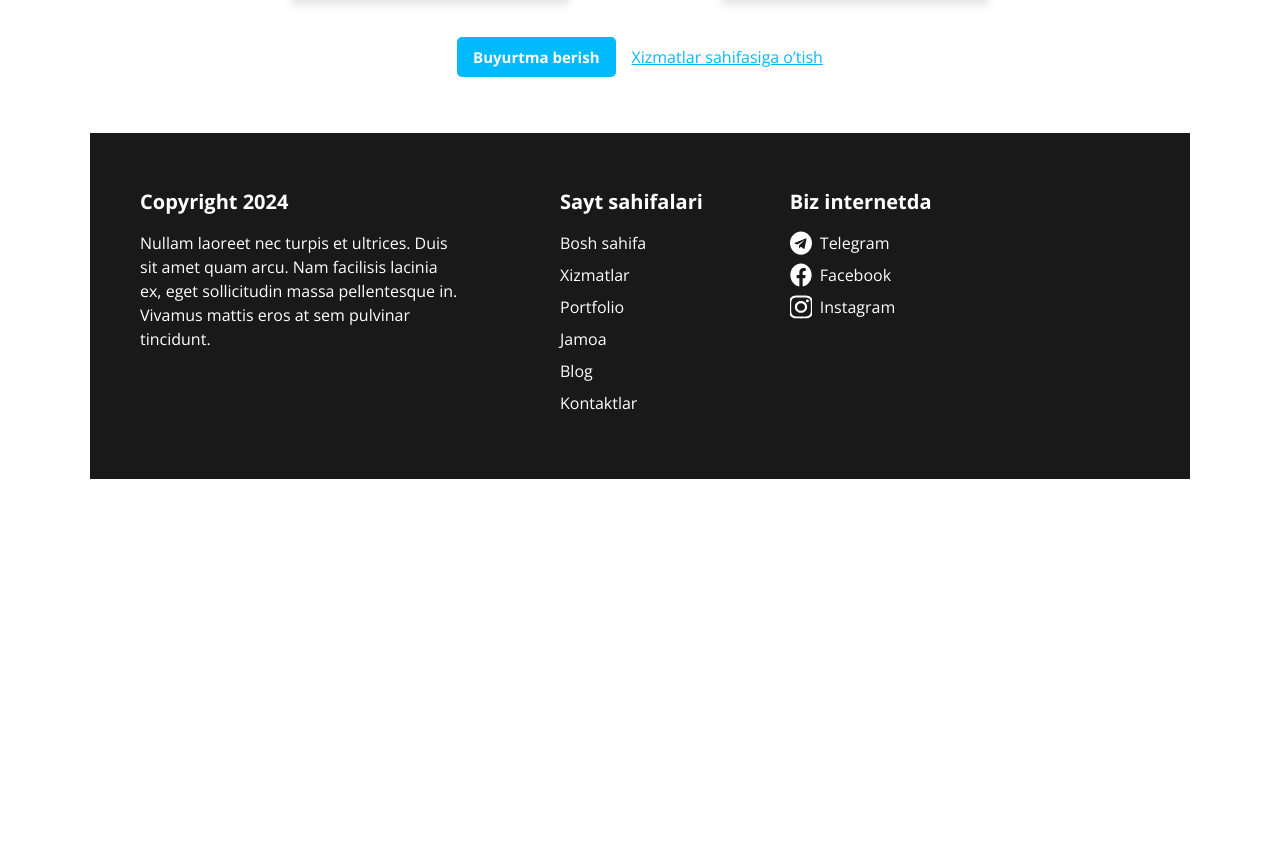
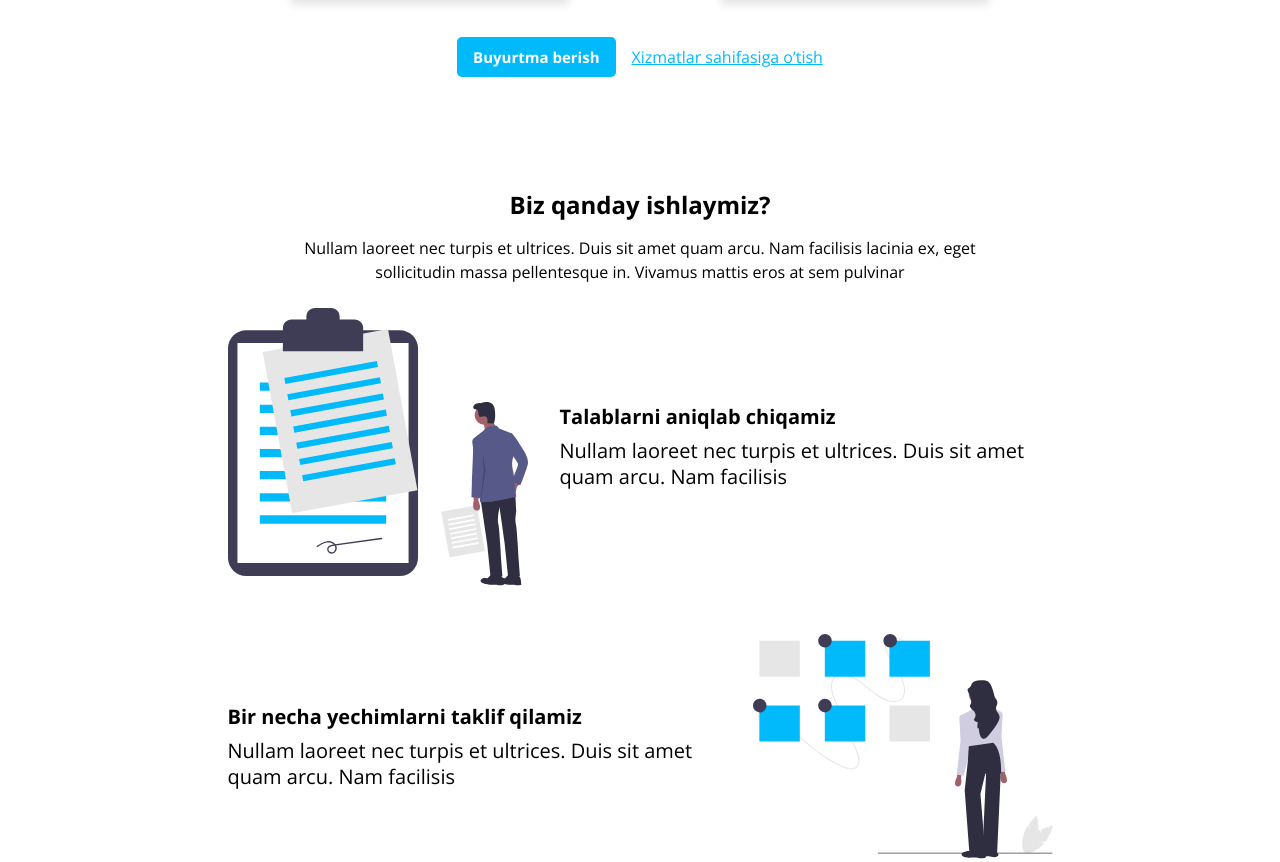
Before and after one commit to azamjonoff/Pixer-project, a plain HTML site: page index.html in a window 1280 px wide. Shown: the part 1281-2143 px from the top of the page. Before the commit the page ends 1760 px from the top, so only its background shows below. Drawn offline with Linux system fonts and the light colour scheme.

Commit message:
home page all ready

```diff
--- a/css/style.css
+++ b/css/style.css
@@ -276,9 +276,58 @@ h1 {
 
 /* WORK SECTION START */
 
+.work-access {
+  display: flex;
+  flex-direction: column;
+  align-items: center;
+  text-align: center;
+  gap: 16px;
+}
+.work-access-title {
+  font-size: 24px;
+  line-height: 31.2px;
+  padding-top: 56px;
+}
+.work-access-description {
+  font-weight: 400;
+  width: 719px;
+  padding-bottom: 16px;
+}
 
+.work-possibilities {
+  padding-top: 8px;
+  padding-bottom: 8px;
+}
+.work-list {
+  display: flex;
+  flex-direction: column;
+  gap: 48px;
+}
+.work-item {
+  display: flex;
+  justify-content: center;
+  align-items: center;
+  gap: 32px;
+  font-size: 20px;
+  line-height: 26px;
+}
 
-/* WORK SECTION START */
+.work-text-title {
+  padding-bottom: 8px;
+}
+
+.work-text-discription {
+  width: 493px;
+}
+
+.work-btn {
+  display: flex;
+  justify-content: center;
+  padding-top: 40px;
+  padding-bottom: 56px;
+}
+
+/* WORK SECTION END */
 
 /* MAIN STYLES END */
 
--- a/index.html
+++ b/index.html
@@ -136,6 +136,30 @@
               <a class="global-btn service-first-btn" href="#">Buyurtma berish</a>
               <a class="service-second-btn" href="#">Xizmatlar sahifasiga o’tish</a>
             </div>
+
+          </section>
+          <section class="work">
+            <div class="work-access">
+              <h3 class="work-access-title">Biz qanday ishlaymiz?</h3>
+              <p class="work-access-description">Nullam laoreet nec turpis et ultrices. Duis sit amet quam arcu. Nam facilisis lacinia ex, eget sollicitudin massa pellentesque in. Vivamus mattis eros at sem pulvinar</p>
+            </div>
+            <div class="work-possibilities">
+              <ul class="work-list">
+                <li class="work-item"><img class="work-img" src="./images/work-first.svg" alt=""><span class="work-img-text"><h4 class="work-text-title">Talablarni aniqlab chiqamiz</h4>
+                <p class="work-text-discription">Nullam laoreet nec turpis et ultrices. Duis sit amet quam arcu. Nam facilisis</p></span></li>
+                <li class="work-item"><span class="work-img-text"><h4 class="work-text-title">Bir necha yechimlarni taklif qilamiz</h4>
+                <p class="work-text-discription">Nullam laoreet nec turpis et ultrices. Duis sit amet quam arcu. Nam facilisis</p></span><img class="work-img" src="./images/work-second.svg" alt=""></li>
+                <li class="work-item"><img class="work-img" src="./images/work-third.svg" alt=""><span class="work-img-text"><h4 class="work-text-title">Loyiha uchun vaqt belgilaymiz</h4>
+                <p class="work-text-discription">Nullam laoreet nec turpis et ultrices. Duis sit amet quam arcu. Nam facilisis</p></span></li>
+                <li class="work-item"><span class="work-img-text"><h4 class="work-text-title">A’lo sifat bilan bajarib topshiramiz</h4>
+                <p class="work-text-discription">Nullam laoreet nec turpis et ultrices. Duis sit amet quam arcu. Nam facilisis</p></span><img class="work-img" src="./images/work-fourth.svg" alt=""></li>
+                <li class="work-item"><img class="work-img" src="./images/work-fifth.svg" alt=""><span class="work-img-text"><h4 class="work-text-title">Qo’llab-quvvatlab boramiz</h4>
+                <p class="work-text-discription">Nullam laoreet nec turpis et ultrices. Duis sit amet quam arcu. Nam facilisis</p></span></li>
+              </ul>
+            </div>
+            <div class="work-btn">
+              <a class="global-btn" href="">Buyurtma berish</a>
+            </div>
           </section>
         </div>
       </main>
```
Also changed, not shown: images/work-fifth.svg (added), images/work-first.svg (added), images/work-fourth.svg (added), images/work-second.svg (added), images/work-third.svg (added).
